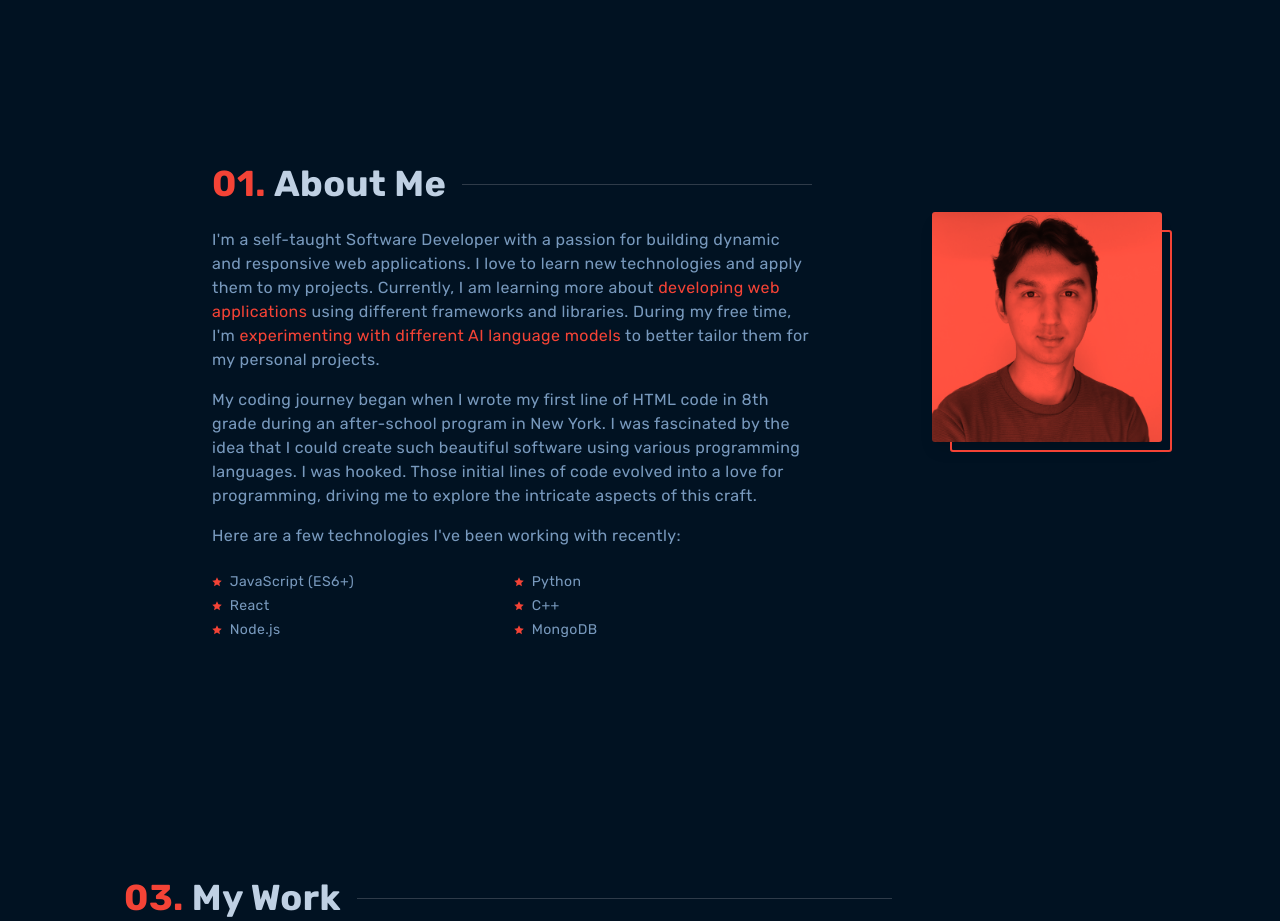
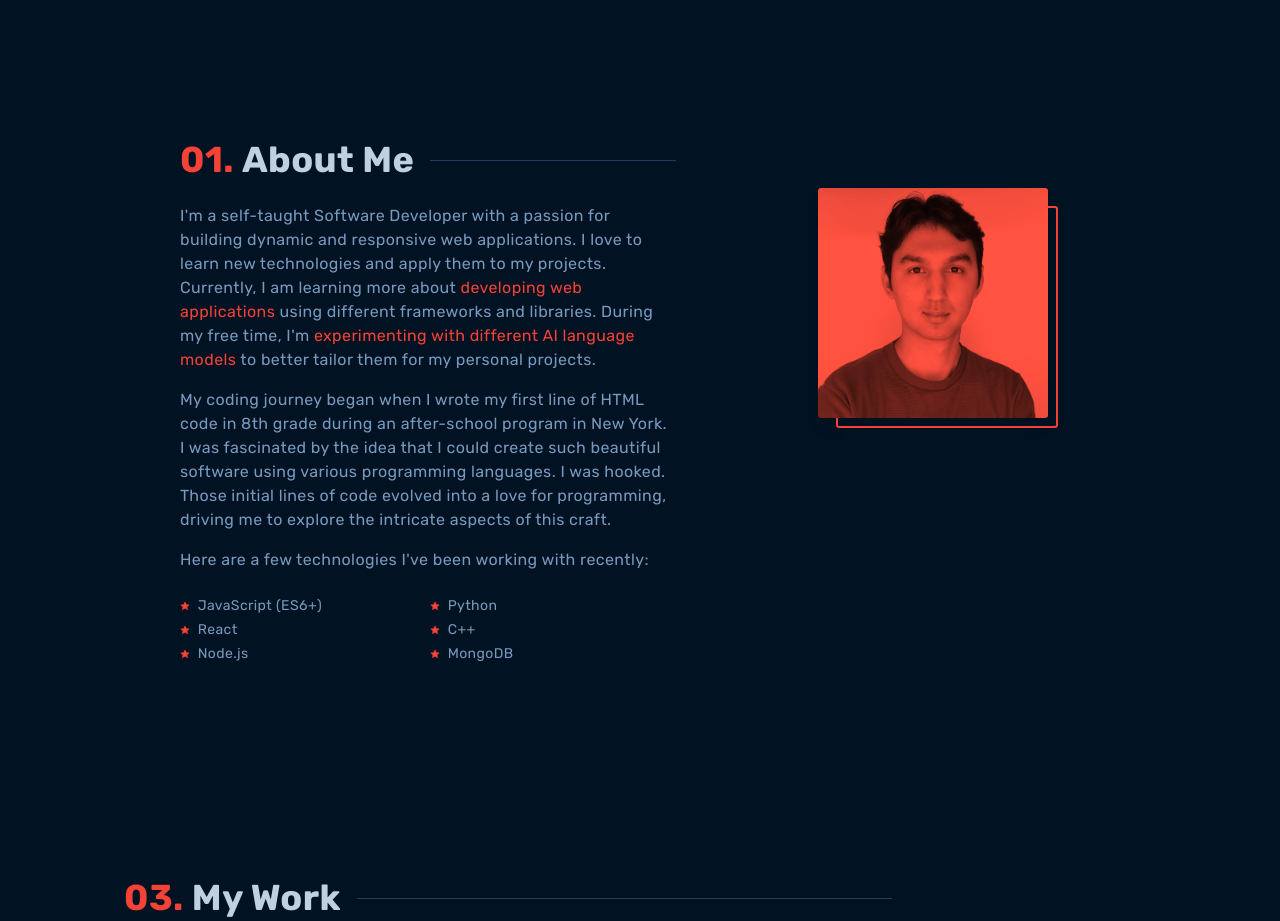
Before and after one commit to NekruzAsh/MyPortfolio, a Next.js app: page / in a window 1280 px wide. Shown: the part 802-1723 px from the top of the page. Built offline with nearby package versions, Linux system fonts and the light colour scheme.

Commit message:
updated spacing and changed minor element color.

```diff
--- a/app/components/About.jsx
+++ b/app/components/About.jsx
@@ -8,10 +8,10 @@ const About = () => {
   return (
     <div id="about" className="w-full md:h-screen p-2 flex items-center py-16">
       <div className="max-w-[1240px] m-auto md:grid grid-cols-3 gap-8">
-        <div className="col-span-2 md:pl-48 pl-6 pr-6">
+        <div className="col-span-2 md:pl-40 md:pr-40 pl-6 pr-6">
           <h2 className="py-4 text-[#BFD0E3] flex items-center">
             <span className="text-[#f44336]">01.&nbsp;</span> About Me
-            <hr className="border-[#2f3b49] border-t-1 ml-4 flex-grow" />
+            <hr className="border-[#1E3B5A] border-t-1 ml-4 flex-grow" />
           </h2>
           <p className="py-2 text-[#7899BD]">
             I'm a self-taught Software Developer with a passion for building
@@ -49,7 +49,7 @@ const About = () => {
           </div>
         </div>
 
-        <div className="image-style shadow-lg items-center rounded-sm relative justify-center ml-16 mt-16">
+        <div className="image-style shadow-lg items-center rounded-sm relative justify-center ml-20 md:ml-[-50px] mt-16">
           <img
             src="/images/authorimage.jpg"
             quality={100}
```
